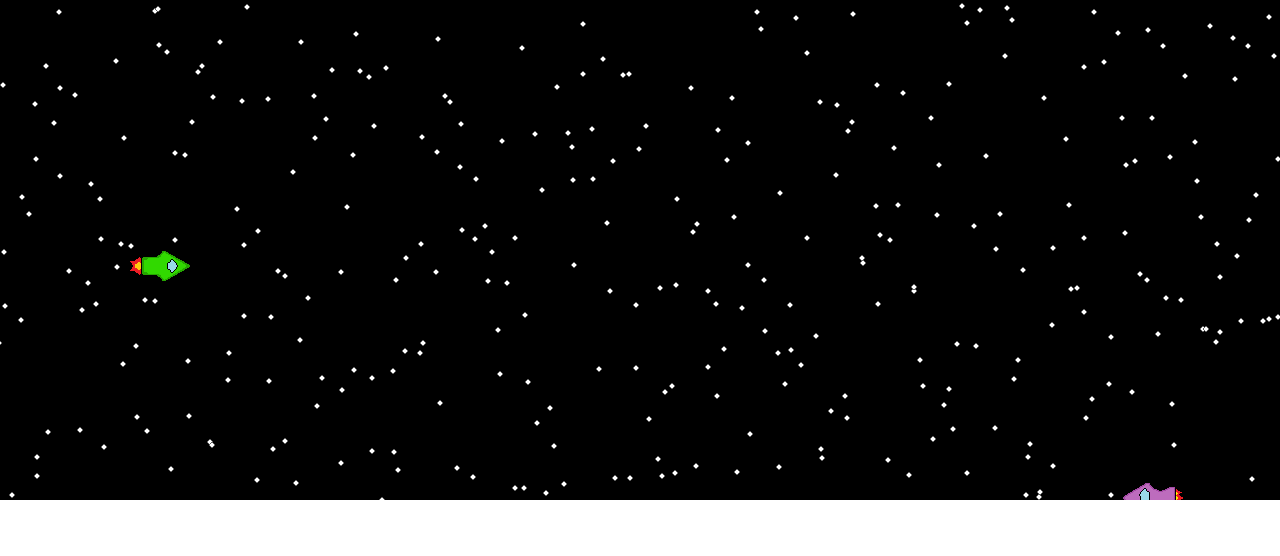
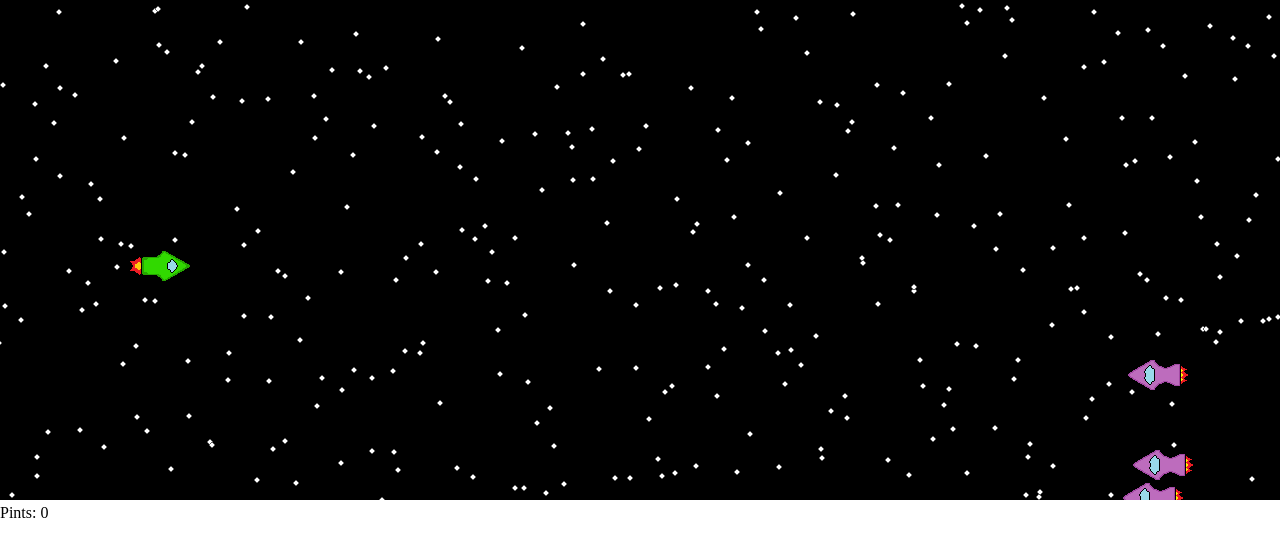
Before and after one commit to gallaoro/game1, a plain HTML site: page index.html in a window 1280 px wide. Drawn offline with Linux system fonts and the light colour scheme.

Commit message:
Progression
Collision enemys-projectiles fixed points added

```diff
--- a/index.html
+++ b/index.html
@@ -9,5 +9,6 @@
     <body>
         <canvas id="canvas"></canvas>
         <script src="scripts/game.js"></script>
+        <p id="points"></p>
     </body>
 </html>
--- a/scripts/game.js
+++ b/scripts/game.js
@@ -9,7 +9,7 @@ var Projectile0Ready, Projectile0Image;
 var Star0Ready, Star0Image;
 var canvas, ctx;
 var heroesl = [], enemyesl = [], projectiles0l = [], starsl = [];
-var points;
+var points = 0;
 var keysDown = {};
 var start;
 var then;
@@ -96,7 +96,7 @@ var createenemy = function (img) {
 var createstars = function (img) {
     for (var i = 0; i < 2; i++) {
         var star = new Entity(img);
-        star.x = canvas.width+ Math.floor((Math.random() * 10));
+        star.x = canvas.width + Math.floor((Math.random() * 10));
         star.y = Math.floor((Math.random() * canvas.height - 64) + 64);
         star.speed = 5;
         starsl.push(star);
@@ -181,7 +181,7 @@ var update = function (modifier) {
     for (var i = 0; i < starsl.length; i++) {
         starsl[i].x -= 8;
     }
-    //contollicollisioni();
+    collisioncontrol();
 };
 
 var render = function () {
@@ -192,7 +192,7 @@ var render = function () {
     ctx.fillRect(0, 0, canvas.width, canvas.height);
     ctx.fillStyle = fill;
 
-     //Draw stars
+    //Draw stars
     if (Star0Ready) {
         for (var i = 0; i < starsl.length; i++) {
             ctx.drawImage(starsl[i].img, starsl[i].x, starsl[i].y);
@@ -242,7 +242,7 @@ var main = function () {
     requestAnimationFrame(main);
 };
 
-var contollicollisioni = function () {
+var collisioncontrol = function () {
     var enemytodelete = [];
     var projectiletodelete = [];
     for (var i = 0; i < enemyesl.length; ++i) {
@@ -255,18 +255,26 @@ var contollicollisioni = function () {
                     ) {
                 enemytodelete.push(i);
                 projectiletodelete.push(j);
+                points++;
             }
         }
     }
     enemytodelete = removedoublefromarray(enemytodelete);
     projectiletodelete = removedoublefromarray(projectiletodelete);
 
-    for (var i = 0; i < enemytodelete; ++i) {
-        enemyesl.split(enemytodelete[i], 1);
+    for (var k = 0; k < enemytodelete.length; k++) {
+        enemyesl.splice(enemytodelete[k], 1);
     }
-    for (var i = 0; i < projectiletodelete; ++i) {
-        projectiles0l.split(projectiletodelete[i], 1);
+    for (var l = 0; l < projectiletodelete.length; l++) {
+        projectiles0l.splice(projectiletodelete[l], 1);
     }
+
+    if (enemyesl.length < 2) {
+        createenemy(Enemy0Image);
+        createenemy(Enemy0Image);
+    }
+
+    document.getElementById("points").innerHTML = "Pints: " + points;
 };
 
 var removedoublefromarray = function (list) {
```
